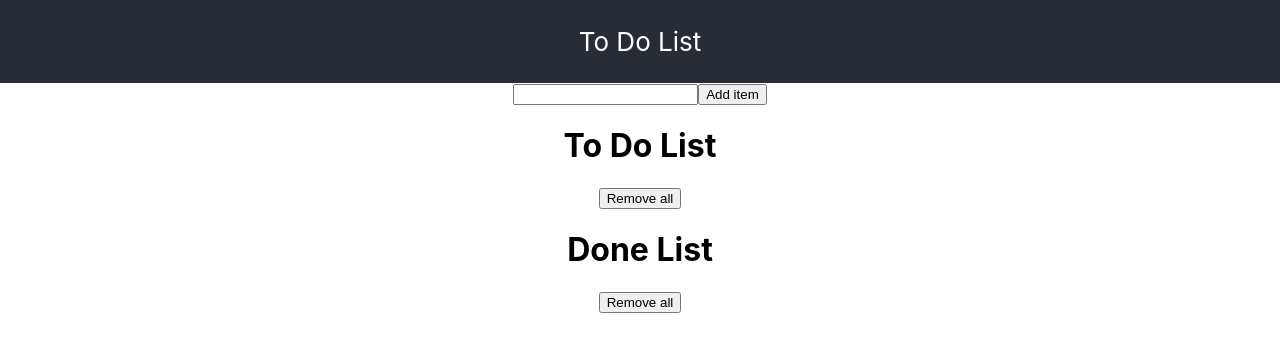
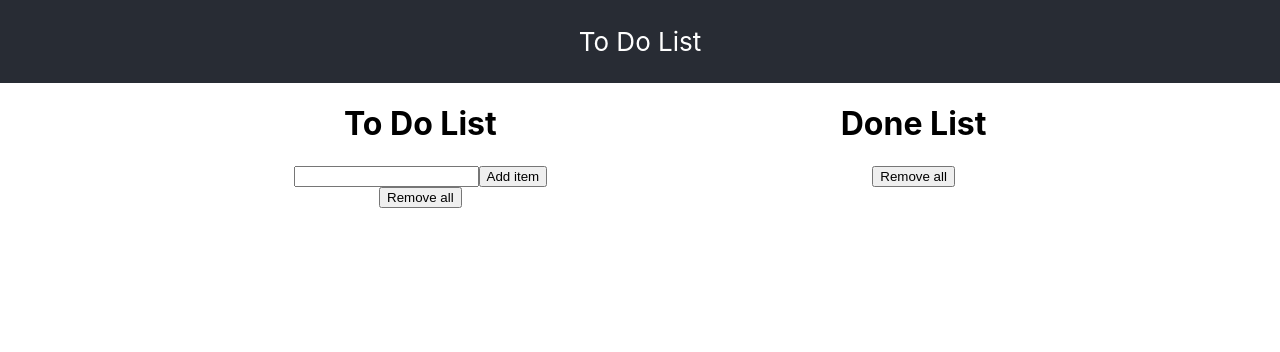
Before and after one commit to laek/To-Do-List, a React (Create React App) app: page / in a window 1280 px wide. Shown: the top 352 px of the page. Built offline with nearby package versions, Linux system fonts and the light colour scheme.

Commit message:
styling added

```diff
--- a/src/App.css
+++ b/src/App.css
@@ -1,5 +1,26 @@
 .App {
-  text-align: center;
+  display: flex;
+  flex-direction: column;
+}
+
+.main-body {
+  display: flex;
+  flex-direction: row;
+  justify-content: space-evenly;
+}
+
+.todo-list {
+  display: flex;
+  flex-direction: column;
+  align-items: center;
+  justify-content: space-evenly;
+}
+
+.done-list {
+  display: flex;
+  flex-direction: column;
+  align-items: center;
+  justify-content: flex-start;
 }
 
 .App-header {
--- a/src/App.js
+++ b/src/App.js
@@ -41,10 +41,18 @@ function App() {
           To Do List
         </p>
       </header>
-      <ToDoForm handleChange={updateToDoItems}/>
-      <ToDoItemList removeToDoItem={removeToDoItem} toDoItems={toDoItems} moveItemToDone={moveItemToDone}/>
-      <button onClick={removeAllToDoItems}>Remove all</button>
-      <DoneList doneItems={doneItems} removeAllDoneItems={removeAllDoneItems}/>
+      <div className="main-body">
+        <div className="todo-list">
+          <h1>To Do List</h1>
+          <ToDoForm handleChange={updateToDoItems}/>
+          <ToDoItemList removeToDoItem={removeToDoItem} toDoItems={toDoItems} moveItemToDone={moveItemToDone}/>
+          <button onClick={removeAllToDoItems}>Remove all</button>
+        </div>
+        <div className="done-list">
+          <h1>Done List</h1>
+          <DoneList doneItems={doneItems} removeAllDoneItems={removeAllDoneItems}/>
+        </div>
+      </div>
     </div>
   );
 }
--- a/src/DoneList.js
+++ b/src/DoneList.js
@@ -11,7 +11,6 @@ class DoneList extends React.Component {
   render() {
     return(
       <div>
-        <h1>Done List</h1>
         {this.props.doneItems.map(item => <DoneItem doneItem={item} />)}
         <button onClick={this.removeAllDoneItems}>Remove all</button>
       </div>
--- a/src/ToDoItemList.js
+++ b/src/ToDoItemList.js
@@ -16,7 +16,6 @@ class ToDoItemList extends React.Component {
   render() {
     return(
       <div>
-        <h1>To Do List</h1>
         {this.props.toDoItems.map(item => <ToDoItem deleteItem={this.deleteItem} moveItemToDone={this.moveItemToDone} toDoItem={item} />)}
       </div>
     );
```
